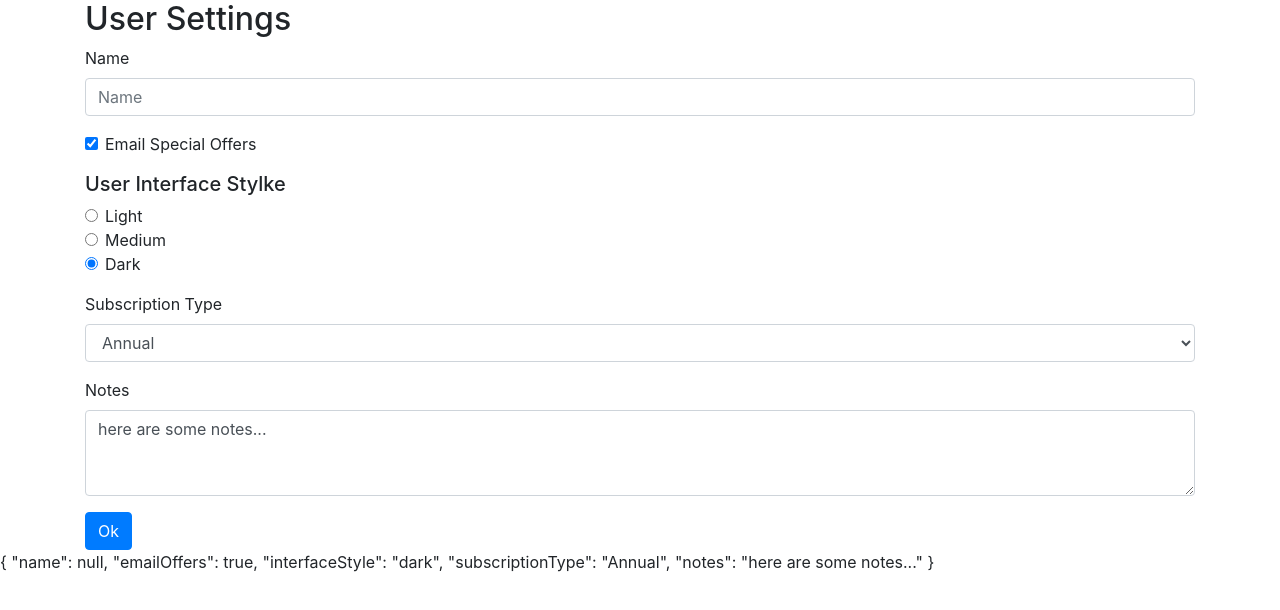
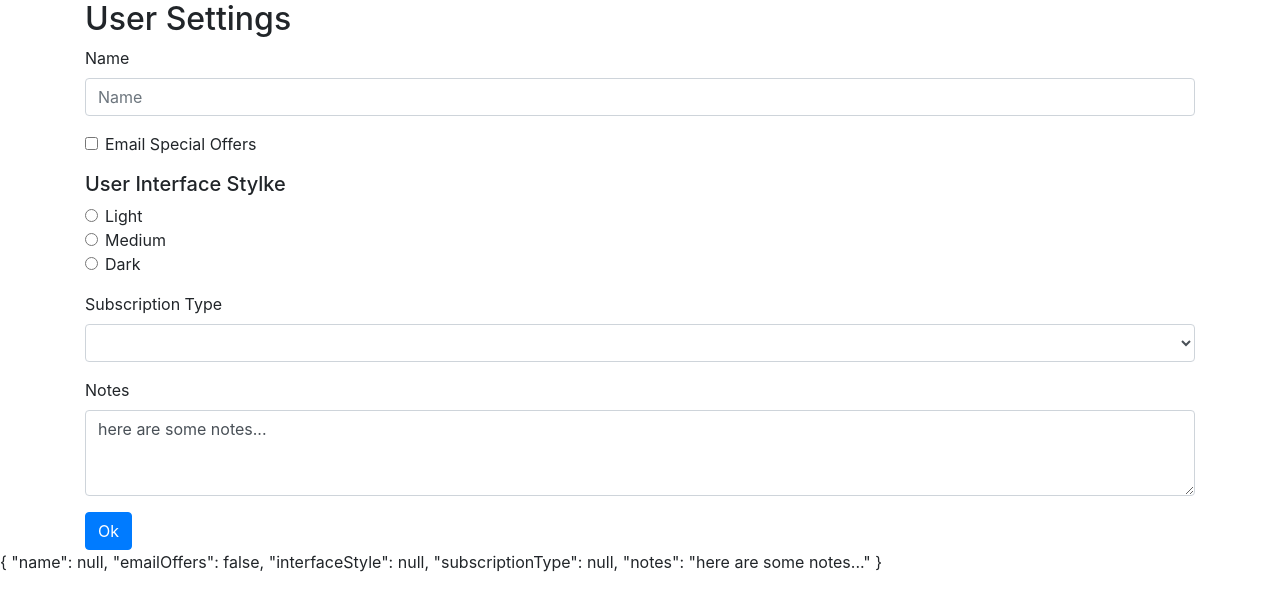
Before and after one commit to silascaimi/ng-forms, an Angular app: page / in a window 1280 px wide. Shown: the top 610 px of the page. Built offline with nearby package versions, Linux system fonts and the light colour scheme.

Commit message:
recuperando dados para um elemento selecionado

```diff
--- a/src/app/data/data.service.ts
+++ b/src/app/data/data.service.ts
@@ -9,6 +9,9 @@ import { HttpClient } from '@angular/common/http';
 export class DataService {
   constructor(private http: HttpClient) {}
 
+  getSubscriptionTypes(): Observable<string[]> {
+    return of(['Light','Medium','Dark']);
+  }
   postUserSettingsForm(userSettings: UserSettings): Observable<any> {
     return this.http.post('https://putsreq.com/v4qe0kY3a3kQFqAD2u2z', userSettings);
   }
--- a/src/app/user-settings-form/user-settings-form.component.html
+++ b/src/app/user-settings-form/user-settings-form.component.html
@@ -6,7 +6,7 @@
     <div class="form-group">
       <label for="name">Name</label>
       <input id="name" name="name" class="form-control" placeholder="Name" [(ngModel)]="userSettings.name" required
-        #nameField="ngModel" [class.field-error]="form.submitted && nameField.invalid" (blur)="onBlur(nameField)"/>
+        #nameField="ngModel" [class.field-error]="form.submitted && nameField.invalid" (blur)="onBlur(nameField)" />
     </div>
     <div [hidden]="!form.submitted || nameField.valid" class="alert alert-danger">
       Enter a name
@@ -49,9 +49,7 @@
       <label for="subscriptionType">Subscription Type</label>
       <select class="form-control" id="subscriptionType" name="subscriptionType"
         [(ngModel)]="userSettings.subscriptionType">
-        <option>Monthly</option>
-        <option>Annual</option>
-        <option>Lifetime</option>
+        <option *ngFor="let types of subscriptionTypes | async">{{types}}</option>
       </select>
     </div>
 
--- a/src/app/user-settings-form/user-settings-form.component.ts
+++ b/src/app/user-settings-form/user-settings-form.component.ts
@@ -1,6 +1,7 @@
 import { Component, OnInit } from '@angular/core';
 import { UserSettings } from '../data/user-setting';
 import { NgForm, NgModel } from '@angular/forms';
+import { Observable, ObservableLike } from 'rxjs';
 
 import { DataService } from '../data/data.service';
 
@@ -12,19 +13,22 @@ import { DataService } from '../data/data.service';
 export class UserSettingsFormComponent implements OnInit {
   originalUserSettings: UserSettings = {
     name: null,
-    emailOffers: true,
-    interfaceStyle: 'dark',
-    subscriptionType: 'Annual',
+    emailOffers: false,
+    interfaceStyle: null,
+    subscriptionType: null,
     notes: 'here are some notes...',
   };
 
   postError = false;
   postErrorMessage = '';
+  subscriptionTypes: Observable<string[]>;
 
   userSettings: UserSettings = { ...this.originalUserSettings };
   constructor(private dataService: DataService) {}
 
-  ngOnInit(): void {}
+  ngOnInit(): void {
+    this.subscriptionTypes = this.dataService.getSubscriptionTypes();
+  }
 
   onBlur(field: NgModel) {
     console.log('on Blur: ', field.valid);
```
